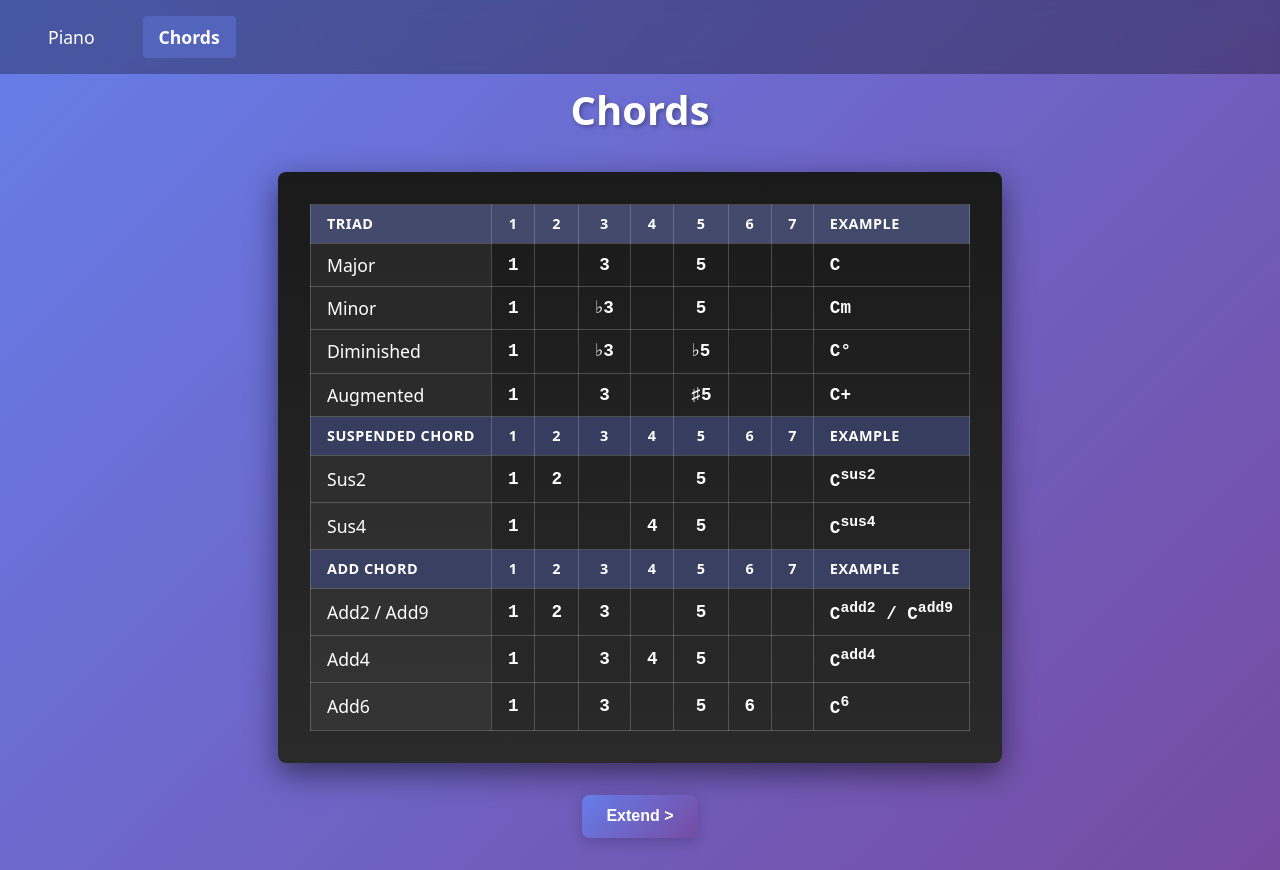
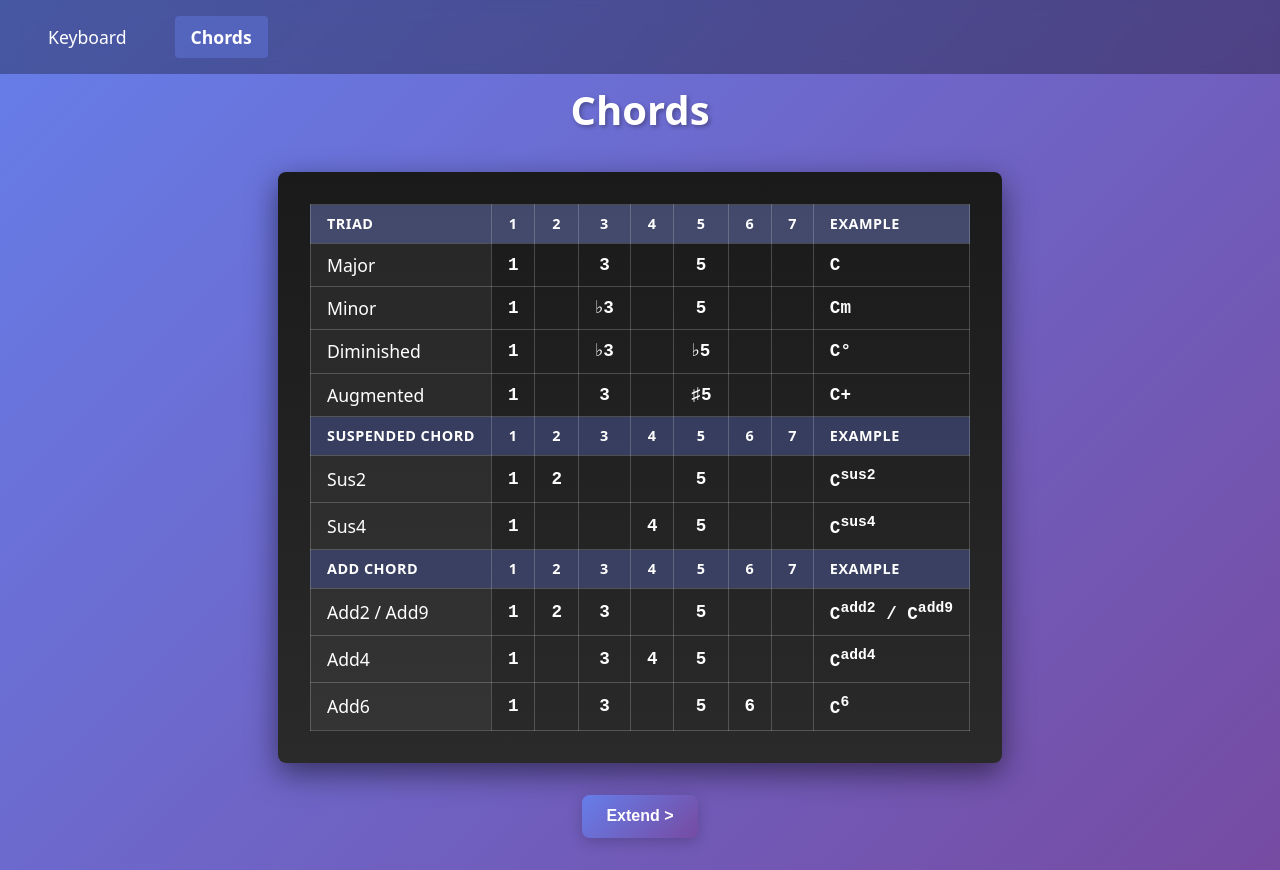
Before and after one commit to roberthead/piano-keyboard-app, a React (Vite) app: page /chords in a window 1280 px wide. Built offline with nearby package versions, Linux system fonts and the light colour scheme.

Commit message:
Rename Piano to Keyboard

```diff
--- a/src/App.tsx
+++ b/src/App.tsx
@@ -1,5 +1,5 @@
 import { BrowserRouter as Router, Routes, Route, Link, useLocation } from 'react-router-dom';
-import Piano from './components/Piano';
+import Keyboard from './components/Keyboard';
 import Chords from './components/Chords';
 import './App.css';
 
@@ -8,7 +8,7 @@ function NavBar() {
 
   return (
     <nav className="nav-bar">
-      <Link to="/" className={location.pathname === '/' ? 'active' : ''}>Piano</Link>
+      <Link to="/" className={location.pathname === '/' ? 'active' : ''}>Keyboard</Link>
       <Link to="/chords" className={location.pathname === '/chords' ? 'active' : ''}>Chords</Link>
     </nav>
   );
@@ -20,7 +20,7 @@ function App() {
       <div className="App">
         <NavBar />
         <Routes>
-          <Route path="/" element={<Piano />} />
+          <Route path="/" element={<Keyboard />} />
           <Route path="/chords" element={<Chords />} />
         </Routes>
       </div>
--- a/src/components/Piano.css
+++ b/src/components/Keyboard.css
@@ -1,4 +1,4 @@
-.piano-container {
+.keyboard-container {
   display: flex;
   flex-direction: column;
   align-items: center;
--- a/src/components/Piano.tsx
+++ b/src/components/Keyboard.tsx
@@ -1,6 +1,6 @@
 import { useState, useCallback } from 'react';
 import Intervals from './Intervals';
-import './Piano.css';
+import './Keyboard.css';
 
 interface KeyProps {
   note: string;
@@ -114,7 +114,7 @@ const Octave = ({
   );
 };
 
-const Piano = () => {
+const Keyboard = () => {
   const [activeNote, setActiveNote] = useState<{
     note: string;
     octave: number;
@@ -191,7 +191,7 @@ const Piano = () => {
   }, []);
 
   return (
-    <div className="piano-container">
+    <div className="keyboard-container">
       <Intervals />
 
       <div className="keyboard">
@@ -224,4 +224,4 @@ const Piano = () => {
   );
 };
 
-export default Piano;
+export default Keyboard;
```
